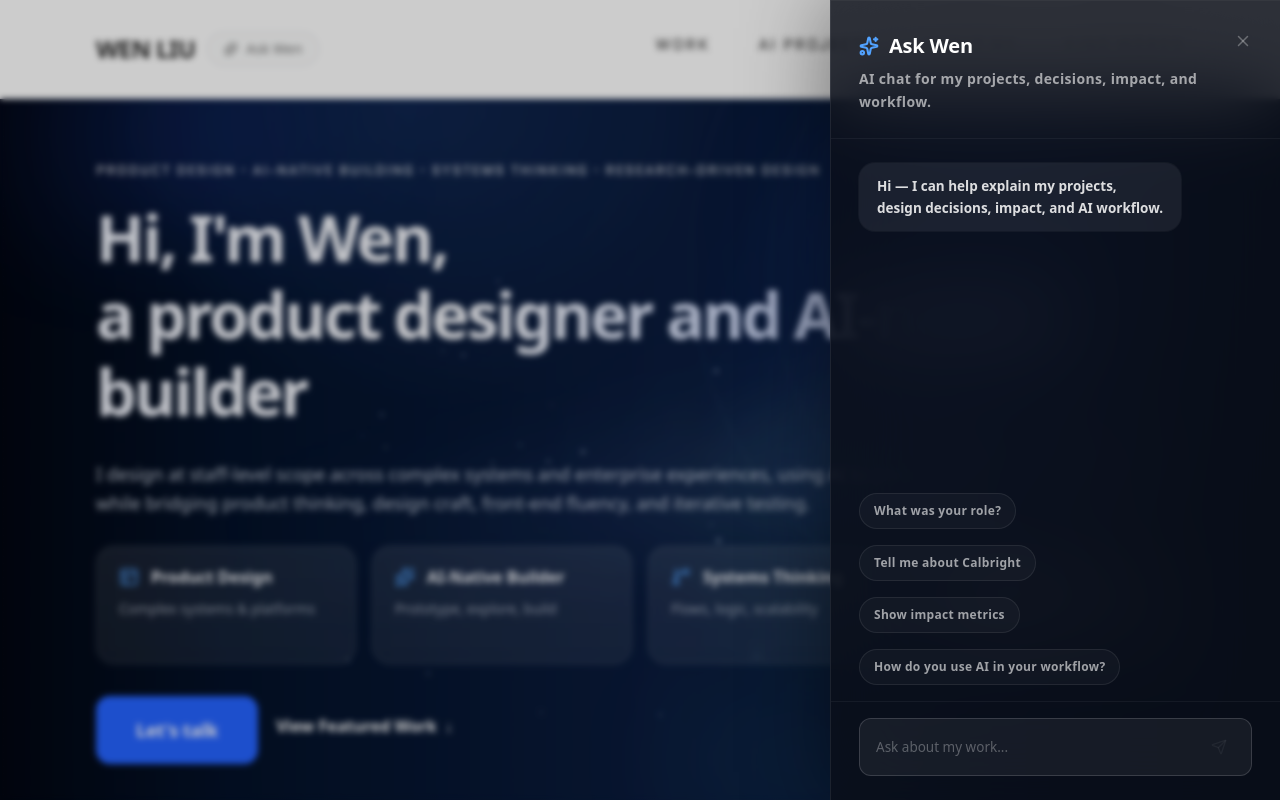
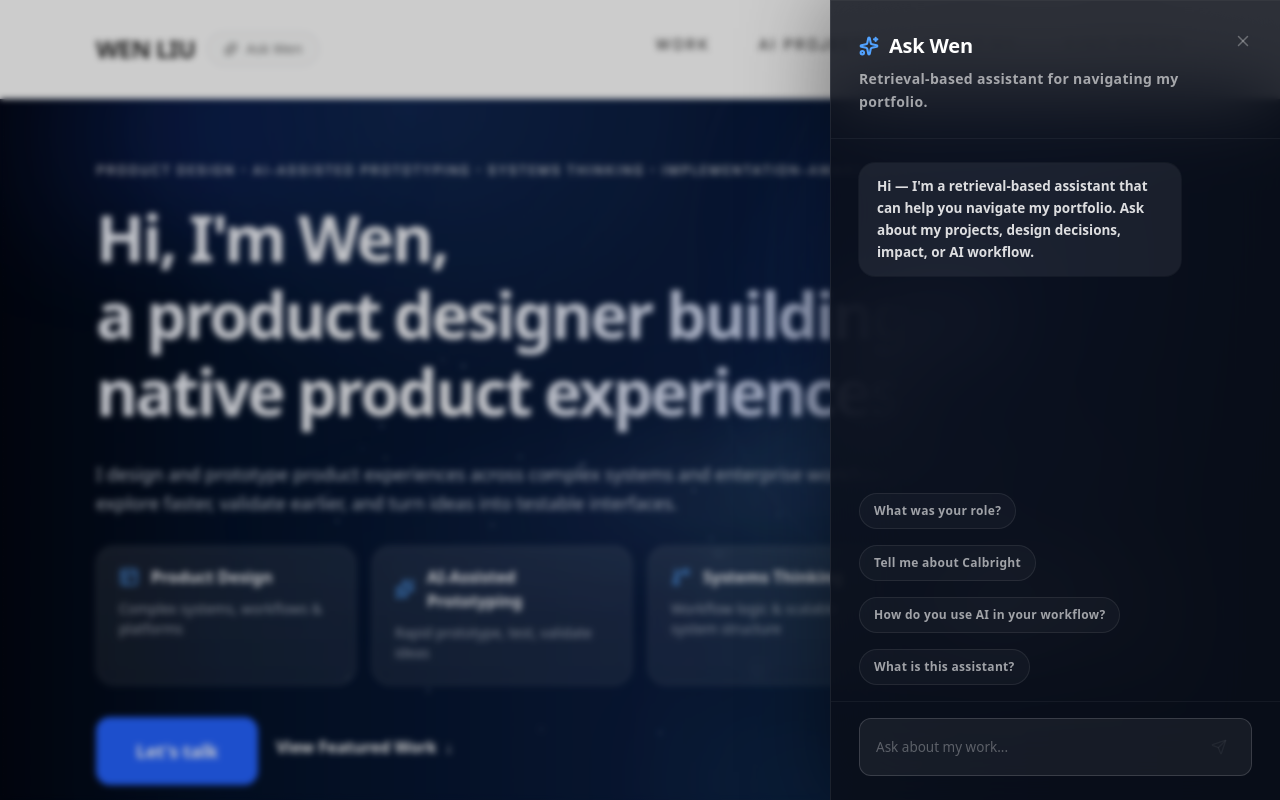
Before and after one commit to maranzas89/portfolio, a Next.js app: page / in a window 1280 px wide. Both pictures are taken after a click on the button "Ask Wen". Built offline with nearby package versions, Linux system fonts and the light colour scheme.

Commit message:
checkpoint before cursor changes

```diff
--- a/app/ai-explorations/page.tsx
+++ b/app/ai-explorations/page.tsx
@@ -155,8 +155,8 @@ export default function AIExplorationsPage() {
       <div className="pt-16 md:pt-32">
       <PageHero
         eyebrow="AI Projects"
-        headline="Designing with AI across systems, workflows, and product thinking"
-        paragraph="Explorations across AI-assisted workflows, rapid prototyping, and generative design—showing how I use AI to think broader, test faster, and expand design possibilities."
+        headline="Using AI to prototype, test, and shape product directions"
+        paragraph="A curated selection of AI-assisted product explorations across rapid prototyping, interface concepts, workflow design, and early-stage implementation. These projects show how I use AI not only to think faster, but to structure ideas, build testable interfaces, and validate product directions earlier."
         backgroundVariant="ai-explorations"
       >
         <div className="grid grid-cols-2 sm:grid-cols-4 gap-3 -mt-[30px] w-full max-w-5xl">
@@ -196,10 +196,10 @@ export default function AIExplorationsPage() {
                 </h2>
               </div>
               <h3 className="mb-4 text-3xl font-semibold text-text md:text-4xl">
-                Testing Product Hypotheses Through AI-Native Prototyping
+                From Concept to Testable Interface Through AI-Assisted Prototyping
               </h3>
               <p className="max-w-5xl text-base text-slate-600 md:text-lg">
-                Prototypes built to evaluate product behavior, de-risk early ideas, and explore practical applications.<br />Flip the cards for more, then select <span className="font-bold text-slate-800">Try Demo</span>.
+                From concept framing to interface prototyping and workflow validation — these explorations show how I use AI-assisted workflows to move from abstract ideas to clearer product structures, interaction patterns, and working demos.<br />Flip the cards for more, then select <span className="font-bold text-slate-800">Try Demo</span>.
               </p>
             </ScrollReveal>
             <div className="grid grid-cols-1 md:grid-cols-2 gap-6 md:gap-8">
@@ -397,7 +397,7 @@ export default function AIExplorationsPage() {
           <ScrollReveal direction="up" className="w-full flex justify-center">
             <div className="max-w-5xl mx-auto flex flex-col items-center text-center px-2">
               <p className="text-gray-400 text-lg md:text-xl font-medium leading-relaxed mb-6 text-balance">
-                Explore how I apply AI in everyday product design through selected work that shows how these tools shape strategy, streamline workflows, and support execution across real projects.
+                See how AI-assisted prototyping and product thinking come together across my featured work — from enterprise systems and education platforms to workflow design and testable product concepts.
               </p>
               <Link
                 href="/#work"
--- a/app/experience/page.tsx
+++ b/app/experience/page.tsx
@@ -24,8 +24,8 @@ export default function ExperiencePage() {
       <PageHero
         eyebrow="About Me"
         avatar="/images/avatar.png"
-        headline="Designing products, systems, and AI-driven platforms with staff-level scope"
-        paragraph="Product designer focused on complex systems, operational workflows, and user-centered experiences."
+        headline="Designing and prototyping AI-native products, systems, and enterprise workflows"
+        paragraph="Product designer with 10+ years shaping complex systems across enterprise SaaS, cybersecurity, and education — combining product thinking, AI-assisted prototyping, and implementation-aware collaboration to move from concept to MVP."
         paragraphVariant="compact"
         primaryCta={{ label: "View Work", href: "/#work" }}
         secondaryCta={{ label: "Download Resume", href: "/FJ/WenLiu_Resume.pdf", download: "WenLiu_Resume.pdf" }}
--- a/app/page.tsx
+++ b/app/page.tsx
@@ -140,45 +140,47 @@ export default function Page() {
       >
         <HeroBackgroundFX />
         <div className="relative z-10 max-w-[1600px] mx-auto px-8 md:px-16 lg:px-24 pt-32 pb-16 md:pt-40 md:pb-20">
-          <div className="max-w-6xl">
+          <div>
+            <div className="max-w-6xl">
               <p className="font-accent text-sm text-white/60 font-bold tracking-widest uppercase mb-5">
-                Product Design · AI-Native Building · Systems Thinking · Research-Driven Design
+                Product Design · AI-Assisted Prototyping · Systems Thinking · Implementation-Aware Design
               </p>
               <h1 className="hero-title-gradient text-3xl md:text-4xl lg:text-5xl xl:text-[4rem] font-bold leading-[1.2] tracking-[-0.04em] mb-0">
                 Hi, I&apos;m Wen,<br />
-                a product designer and AI-native builder
+                a product designer building AI-native product experiences
               </h1>
               <p className="text-base md:text-lg text-[rgba(232,238,249,0.82)] font-normal leading-relaxed mt-5 md:mt-6 mb-0 max-w-[1100px]">
-                I design at staff-level scope across complex systems and enterprise experiences, using AI to prototype, explore, and build faster while bridging product thinking, design craft, front-end fluency, and iterative testing.
+                I design and prototype product experiences across complex systems and enterprise workflows, using AI-assisted workflows to explore faster, validate earlier, and turn ideas into testable interfaces.
               </p>
-              <div className="grid grid-cols-1 sm:grid-cols-2 lg:grid-cols-4 gap-4 mt-7 mb-0 w-full max-w-[1184px]">
+            </div>
+              <div className="grid grid-cols-1 sm:grid-cols-2 lg:grid-cols-4 gap-4 mt-7 mb-0 w-full">
                 <div className="hero-card group">
                   <div className="flex items-center gap-3 mb-2.5">
                     <Layout className="w-5 h-5 text-blue-400 shrink-0" />
                     <p className="text-[#f6f7fb] font-bold text-base">Product Design</p>
                   </div>
-                  <p className="text-[rgba(232,238,249,0.64)] text-sm leading-[1.45]">Complex systems & platforms</p>
+                  <p className="text-[rgba(232,238,249,0.64)] text-sm leading-[1.45]">Complex systems, workflows & platforms</p>
                 </div>
                 <div className="hero-card group">
                   <div className="flex items-center gap-3 mb-2.5">
                     <Sparkles className="w-5 h-5 text-blue-400 shrink-0" />
-                    <p className="text-[#f6f7fb] font-bold text-base">AI-Native Builder</p>
+                    <p className="text-[#f6f7fb] font-bold text-base">AI-Assisted Prototyping</p>
                   </div>
-                  <p className="text-[rgba(232,238,249,0.64)] text-sm leading-[1.45]">Prototype, explore, build</p>
+                  <p className="text-[rgba(232,238,249,0.64)] text-sm leading-[1.45]">Rapid prototype, test, validate ideas</p>
                 </div>
                 <div className="hero-card group">
                   <div className="flex items-center gap-3 mb-2.5">
                     <GitBranch className="w-5 h-5 text-blue-400 shrink-0" />
                     <p className="text-[#f6f7fb] font-bold text-base">Systems Thinking</p>
                   </div>
-                  <p className="text-[rgba(232,238,249,0.64)] text-sm leading-[1.45]">Flows, logic, scalability</p>
+                  <p className="text-[rgba(232,238,249,0.64)] text-sm leading-[1.45]">Workflow logic & scalable system structure</p>
                 </div>
                 <div className="hero-card group">
                   <div className="flex items-center gap-3 mb-2.5">
                     <FileText className="w-5 h-5 text-blue-400 shrink-0" />
-                    <p className="text-[#f6f7fb] font-bold text-base">Research-Driven Design</p>
+                    <p className="text-[#f6f7fb] font-bold text-base">Implementation-Aware</p>
                   </div>
-                  <p className="text-[rgba(232,238,249,0.64)] text-sm leading-[1.45]">Insights, testing, iteration</p>
+                  <p className="text-[rgba(232,238,249,0.64)] text-sm leading-[1.45]">Front-end fluency, dev collaboration</p>
                 </div>
               </div>
               <div className="relative z-20 flex flex-wrap items-center gap-4 md:gap-[18px] mt-8">
--- a/components/ExperienceSection.tsx
+++ b/components/ExperienceSection.tsx
@@ -37,20 +37,20 @@ import { ResumeLink } from "@/components/ResumeLink";
 const summaries = [
   {
     icon: Award,
-    text: "Senior Product Designer with 10+ years leading AI-driven enterprise systems across complex, regulated environments.",
+    text: "Product designer with 10+ years shaping complex systems across enterprise SaaS, cybersecurity, and education.",
   },
   {
     icon: Users,
     text: (
       <>
-        Partner with Product & Engineering in Agile environments <br />
-        to drive 0→1 transformations and scalable workflows.
+        Work across product thinking, interaction design, and AI-assisted prototyping <br />
+        to turn ambiguous ideas into testable interfaces and scalable product directions.
       </>
     ),
   },
   {
     icon: Cpu,
-    text: "Design operational AI systems that turn complex models and data signals into actionable workflows.",
+    text: "Combine systems thinking, design craft, and implementation-aware collaboration with Product and Engineering to move teams faster from concept to MVP.",
   },
   {
     icon: LineChart,
@@ -277,7 +277,7 @@ export default function ExperienceSection() {
             Wen Liu
           </h2>
           <p className="text-lg text-slate-500 max-w-4xl leading-relaxed">
-            Senior Product Designer | AI Systems, Enterprise Workflow Architecture & Product Strategy
+            Senior Product Designer | AI Prototyping, Product Systems & Design Engineering
           </p>
           <EmailWithCopyButton />
         </section>
--- a/components/portfolio-chat/AskWenPanel.tsx
+++ b/components/portfolio-chat/AskWenPanel.tsx
@@ -12,14 +12,14 @@ type Message = {
 const PRESET_CHIPS = [
   "What was your role?",
   "Tell me about Calbright",
-  "Show impact metrics",
   "How do you use AI in your workflow?",
+  "What is this assistant?",
 ];
 
 const INITIAL_MESSAGE: Message = {
   role: "assistant",
   content:
-    "Hi — I can help explain my projects, design decisions, impact, and AI workflow.",
+    "Hi — I'm a retrieval-based assistant that can help you navigate my portfolio. Ask about my projects, design decisions, impact, or AI workflow.",
 };
 
 // --- Storage keys ---
@@ -306,7 +306,7 @@ export default function AskWenPanel({
               </h2>
             </div>
             <p className="mt-2 text-sm text-white/60 font-semibold leading-relaxed tracking-wide">
-              AI chat for my projects, decisions, impact, and workflow.
+              Retrieval-based assistant for navigating my portfolio.
             </p>
           </div>
           <button
--- a/data/portfolio-knowledge.ts
+++ b/data/portfolio-knowledge.ts
@@ -101,6 +101,22 @@ export const projects = [
     tools: ["ChatGPT", "Figma AI", "Adobe Firefly", "Prototype tools"],
     tags: ["ai", "exploration", "workflow", "prototyping"],
     url: "/ai-explorations",
+  },
+  {
+    slug: "ask-wen",
+    title: "Ask Wen — AI Knowledge Retrieval Assistant",
+    summary:
+      "A retrieval-based conversational assistant I designed and prototyped to help users navigate my portfolio through natural questions instead of static browsing.",
+    role: "I designed the conversation flow, retrieval architecture, knowledge structure, and interaction model, then built a working prototype with page-aware context and session persistence.",
+    problem:
+      "Portfolio visitors often scan without finding the most relevant content. Traditional navigation requires too much guesswork, and static pages don't adapt to what someone is actually looking for.",
+    approach:
+      "I designed a retrieval-oriented conversation experience with intent detection, entity-aware scoring, page-level context boosting, and conversation memory — then prototyped it as a fully functional assistant embedded across the site.",
+    impact:
+      "Created a testable product direction that turns static portfolio content into a guided, navigable knowledge retrieval experience with source-grounded answers and conversation continuity.",
+    tools: ["Next.js", "TypeScript", "AI-assisted prototyping", "sessionStorage"],
+    tags: ["ask wen", "knowledge retrieval", "chatbot", "ai assistant", "portfolio"],
+    url: "",
   },
 ];
 
@@ -321,6 +337,19 @@ export const faqEntries = [
     answer:
       "My work focuses on improving clarity, reducing friction, and building stronger product foundations. Depending on the project, impact can show up through usability improvements, workflow efficiency, better onboarding guidance, or stronger operational support.",
     relatedProjectSlug: null,
+  },
+  // M. What is this assistant / Ask Wen
+  {
+    id: "what-is-ask-wen",
+    triggers: [
+      "what is this assistant", "what is ask wen", "how does this work",
+      "what is this chatbot", "tell me about this assistant",
+      "how was this built", "what powers this", "is this ai",
+      "what is this chat", "how does ask wen work",
+    ],
+    answer:
+      "This is Ask Wen — a retrieval-based knowledge assistant I designed and prototyped for this portfolio. Instead of browsing static pages, you can ask natural questions and get grounded answers drawn from my project content. I designed the conversation flow, retrieval logic, knowledge structure, and interaction model, then built it as a working prototype with page-aware context, intent detection, and session persistence.",
+    relatedProjectSlug: "ask-wen",
   },
 ];
 
@@ -861,4 +890,62 @@ export const contentChunks: ContentChunk[] = [
       "For prototyping approach, JobHatch and Synchronize Orientation are strong examples. JobHatch shows how I prototype a full product concept with AI-powered features, while Synchronize Orientation shows how I explore real-time state sync between two user types using rapid AI-assisted development.",
     keywords: ["prototyping", "best prototype", "ai prototyping", "rapid", "concept development"],
   },
+
+  // ============================
+  // Ask Wen — AI Knowledge Retrieval Assistant
+  // ============================
+  {
+    id: "ask-wen-summary",
+    projectSlug: "ask-wen",
+    section: "summary",
+    title: "Ask Wen",
+    content:
+      "Ask Wen is a retrieval-based conversational assistant I designed and prototyped for my portfolio. It helps visitors navigate project content through natural questions instead of static browsing, with page-aware context, intent detection, conversation memory, and source-grounded answers.",
+    keywords: ["ask wen", "assistant", "chatbot", "knowledge retrieval", "portfolio", "conversational"],
+  },
+  {
+    id: "ask-wen-problem",
+    projectSlug: "ask-wen",
+    section: "problem",
+    title: "Ask Wen — Problem",
+    content:
+      "Portfolio visitors often scan pages without finding the most relevant content. Traditional navigation requires too much guesswork, and static pages don't adapt to what someone is actually looking for. I wanted to explore whether retrieval-based conversation could make portfolio content more discoverable and navigable.",
+    keywords: ["ask wen", "problem", "navigation", "discoverability", "scanning", "static content"],
+  },
+  {
+    id: "ask-wen-approach",
+    projectSlug: "ask-wen",
+    section: "approach",
+    title: "Ask Wen — Approach",
+    content:
+      "I designed a retrieval-oriented conversation experience with lightweight intent detection, entity-aware scoring, page-level context boosting, and conversation memory. Content is structured into retrieval-friendly chunks with section targeting, keyword matching, and explicit entity boosts. The system handles ambiguous questions gracefully, supports follow-up context, and grounds answers in real portfolio content rather than generating unchecked responses.",
+    keywords: ["ask wen", "approach", "retrieval", "intent detection", "scoring", "context", "architecture"],
+  },
+  {
+    id: "ask-wen-role",
+    projectSlug: "ask-wen",
+    section: "role",
+    title: "Ask Wen — Role",
+    content:
+      "I owned the full design and prototype: conversation flow design, retrieval-oriented UX, information architecture for the knowledge structure, source visibility and trust cues, interaction modeling, and implementation. This was AI-assisted prototyping end to end — from structuring the content model to building the working assistant.",
+    keywords: ["ask wen", "role", "design", "prototyping", "information architecture", "implementation"],
+  },
+  {
+    id: "ask-wen-product-behavior",
+    projectSlug: "ask-wen",
+    section: "product-behavior",
+    title: "Ask Wen — Product Behavior",
+    content:
+      "The assistant retrieves section-level content from a structured knowledge base, not full pages. It uses intent detection to match question types to the right content section, entity boosts to prioritize explicitly mentioned projects, page-level context as a soft relevance signal, and conversation memory so follow-up questions inherit topic context. When the system can't confidently match a project, it asks the user to clarify rather than guessing.",
+    keywords: ["ask wen", "product behavior", "retrieval", "section level", "intent", "disambiguation", "trust"],
+  },
+  {
+    id: "ask-wen-impact",
+    projectSlug: "ask-wen",
+    section: "impact",
+    title: "Ask Wen — Impact",
+    content:
+      "This exploration shows how AI-assisted retrieval can transform static knowledge systems into more guided, navigable, and testable support experiences. It demonstrates a product direction — not just an interface — for conversational knowledge access with real retrieval logic, grounded answers, and implementation-aware interaction design.",
+    keywords: ["ask wen", "impact", "product direction", "knowledge access", "testable", "retrieval"],
+  },
 ];
--- a/lib/portfolio-chat.ts
+++ b/lib/portfolio-chat.ts
@@ -94,7 +94,7 @@ const PROJECT_SPECIFIC_INTENTS = new Set([
 ]);
 
 const EXPLICIT_ENTITY_PATTERN =
-  /\bcalbright\b|\bstudent portal\b|\bstaff portal\b|\bdidi\b|\bcisco\b|\bai explorations?\b|\bai projects?\b|\bjobhatch\b|\bworld cup\b|\bdialpad\b|\bsynchronize\b/i;
+  /\bcalbright\b|\bstudent portal\b|\bstaff portal\b|\bdidi\b|\bcisco\b|\bai explorations?\b|\bai projects?\b|\bjobhatch\b|\bworld cup\b|\bdialpad\b|\bsynchronize\b|\bask wen\b/i;
 
 const AMBIGUOUS_RESPONSES: Record<string, string> = {
   role: "I've had different roles across my projects. Would you like to hear about my role on Calbright Student Portal, Staff Portal, Cisco, Didi, or my AI Explorations?",
--- a/lib/project-mentions.ts
+++ b/lib/project-mentions.ts
@@ -12,6 +12,7 @@ export const PROJECT_MENTION_RULES: Array<{ pattern: RegExp; slug: string }> = [
   { pattern: /\bdidi\b/i, slug: "didi" },
   { pattern: /\bcisco\b/i, slug: "cisco" },
   { pattern: /\bai explorations?\b|\bai projects?\b|\bjobhatch\b|\bjob hatch\b|\bworld cup\b|\bdata lab\b|\bdialpad\b|\bsynchronize\b|\bwhere ai excels\b/i, slug: "ai-explorations" },
+  { pattern: /\bask wen\b|\bthis assistant\b|\bthis chatbot\b|\bknowledge retrieval\b/i, slug: "ask-wen" },
 ];
 
 export function detectProjectMention(query: string): string | null {
--- a/lib/search-knowledge-base.ts
+++ b/lib/search-knowledge-base.ts
@@ -33,6 +33,7 @@ const EXPLICIT_ENTITY_BOOSTS: Array<{
   { pattern: /\bdidi\b/i, target: "didi" },
   { pattern: /\bcisco\b/i, target: "cisco" },
   { pattern: /\bai explorations?\b|\bai projects?\b/i, target: "ai-explorations" },
+  { pattern: /\bask wen\b|\bthis assistant\b|\bthis chatbot\b|\bknowledge retrieval\b/i, target: "ask-wen" },
 
   // --- AI subsection targeting (section-specific within ai-explorations) ---
   { pattern: /\bjobhatch\b|\bjob hatch\b/i, target: "ai-explorations", section: "showcase-jobhatch" },
```
